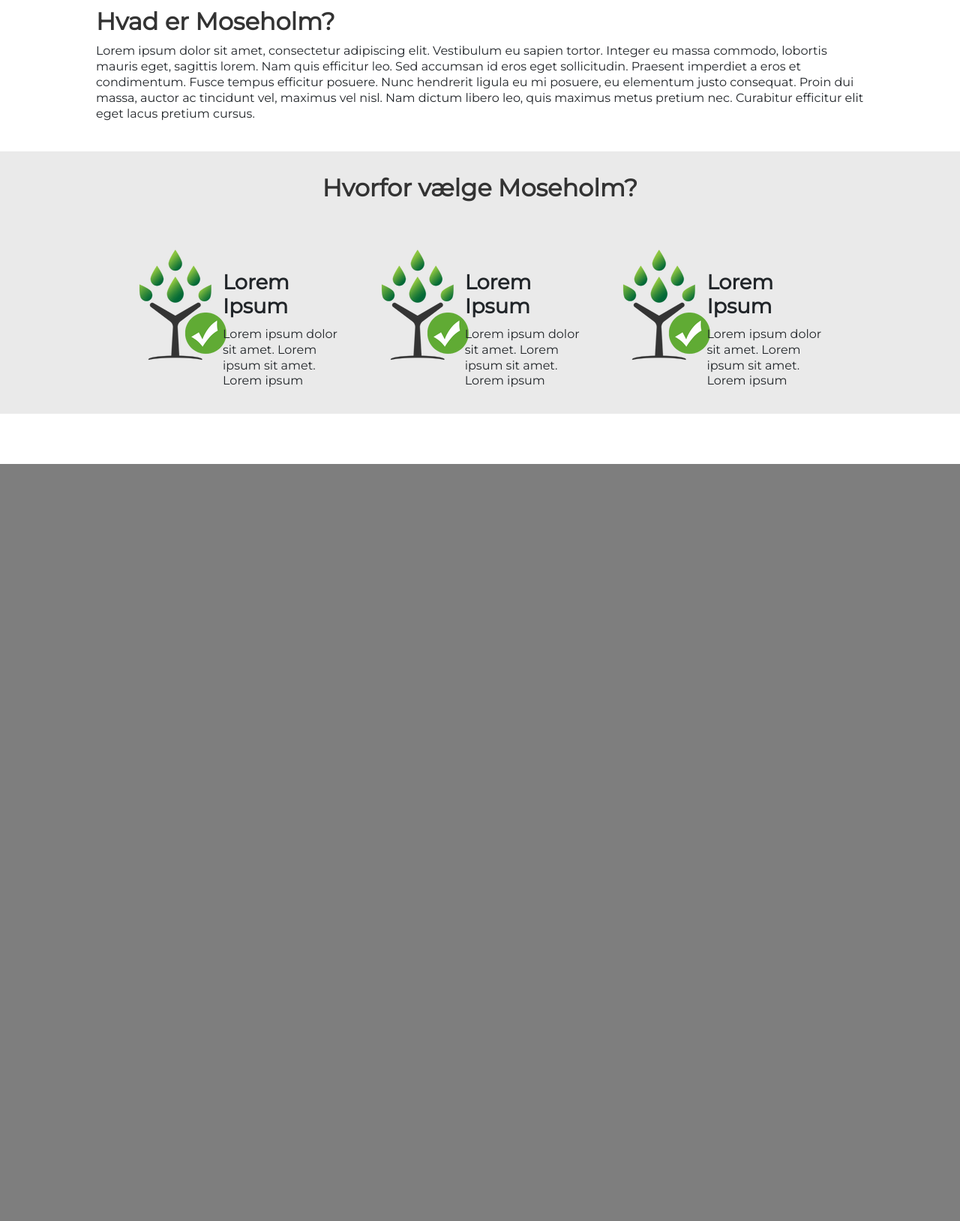
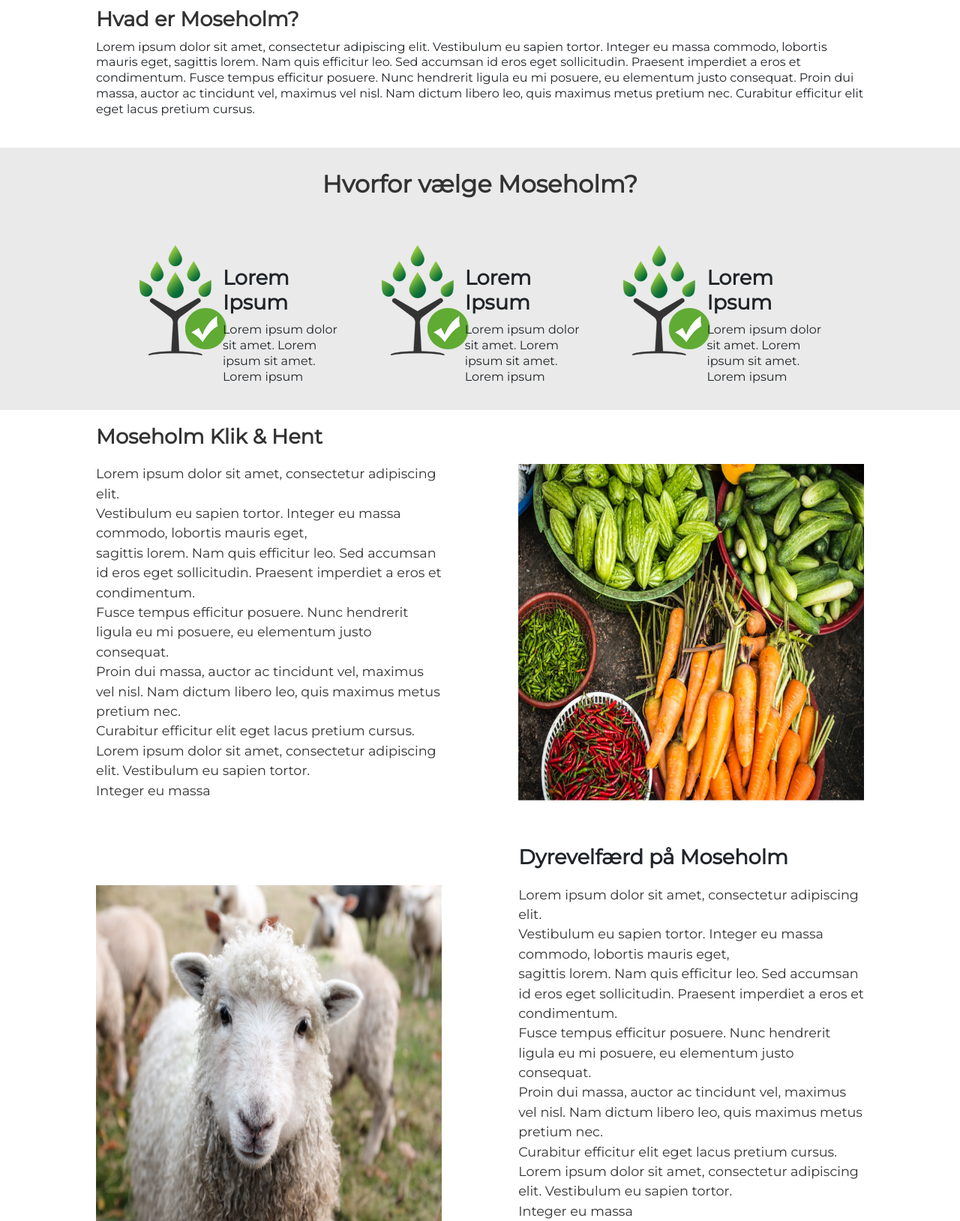
Before and after one commit to Lasboi/Moseholm, a PHP site: page / in a window 1280 px wide. Shown: the part 836-2465 px from the top of the page at 75% size. Before the commit the page ends 1455 px from the top, so only its background shows below. Run offline with PHP 8.4, Linux system fonts and the light colour scheme; style sheets or scripts are compiled from the project's sources; some libraries are stand-ins or nearby versions.

Commit message:
Oprettet content til forsiden

```diff
--- a/css/styles.scss
+++ b/css/styles.scss
@@ -199,6 +199,7 @@ a:active{
 	width: 100%;
 	height: 350px;
 	background-color: rgba(51, 51, 51, 0.1);
+	margin-bottom: 20px;
 }
 
 .valuePointsHeader{
@@ -216,7 +217,6 @@ a:active{
 	margin-right: 10%;
 	justify-content: space-evenly;
 	margin-top: 60px;
-	padding-bottom: 100px;
 }
 
 .valueContent{
@@ -240,5 +240,33 @@ a:active{
 .textContentWrap{
 	margin-right: 10%;
 	margin-left: 10%;
-	width: 100%;
 }
+
+.startHeadlineText{
+	font-size: 1.7em;
+	font-weight: 600;
+}
+
+.textContentFlex{
+	display: flex;
+	gap: 10%;
+	margin-top: 20px;
+}
+
+.textContent{
+	width: 45%;
+	color: #333333;
+	font-size: 1.1em;
+}
+
+.textContentImage{
+	width: 45%;
+	max-height: 449px;
+}
+
+.startHeadlineTextRight{
+	margin-top: 60px;
+	margin-left: 55%;
+	font-size: 1.7em;
+	font-weight: 600;
+}
--- a/index.php
+++ b/index.php
@@ -65,6 +65,21 @@
 
 <div class="textContentWrap">
 
+    <h2 class="startHeadlineText">Moseholm Klik & Hent</h2>
+    <div class="textContentFlex">
+        <p class="textContent">
+            Lorem ipsum dolor sit amet, consectetur adipiscing elit.<br> Vestibulum eu sapien tortor. Integer eu massa commodo, lobortis mauris eget,<br> sagittis lorem. Nam quis efficitur leo. Sed accumsan id eros eget sollicitudin. Praesent imperdiet a eros et condimentum.<br> Fusce tempus efficitur posuere. Nunc hendrerit ligula eu mi posuere, eu elementum justo consequat.<br> Proin dui massa, auctor ac tincidunt vel, maximus vel nisl. Nam dictum libero leo, quis maximus metus pretium nec.<br> Curabitur efficitur elit eget lacus pretium cursus. Lorem ipsum dolor sit amet, consectetur adipiscing elit. Vestibulum eu sapien tortor.<br> Integer eu massa
+        </p>
+        <img src="images/friske-varer.png" alt="Friske grøntsager" class="textContentImage">
+    </div>
+
+    <h2 class="startHeadlineTextRight">Dyrevelfærd på Moseholm</h2>
+    <div class="textContentFlex">
+        <img src="images/glade-faar.png" alt="Dyrevelfærd" class="textContentImage">
+        <p class="textContent">
+            Lorem ipsum dolor sit amet, consectetur adipiscing elit.<br> Vestibulum eu sapien tortor. Integer eu massa commodo, lobortis mauris eget,<br> sagittis lorem. Nam quis efficitur leo. Sed accumsan id eros eget sollicitudin. Praesent imperdiet a eros et condimentum.<br> Fusce tempus efficitur posuere. Nunc hendrerit ligula eu mi posuere, eu elementum justo consequat.<br> Proin dui massa, auctor ac tincidunt vel, maximus vel nisl. Nam dictum libero leo, quis maximus metus pretium nec.<br> Curabitur efficitur elit eget lacus pretium cursus. Lorem ipsum dolor sit amet, consectetur adipiscing elit. Vestibulum eu sapien tortor.<br> Integer eu massa
+        </p>
+    </div>
 </div>
 
 <script src="node_modules/bootstrap/dist/js/bootstrap.bundle.min.js"></script>
```
Also changed, not shown: images/friske-varer.png (added), images/glade-faar.png (added).
